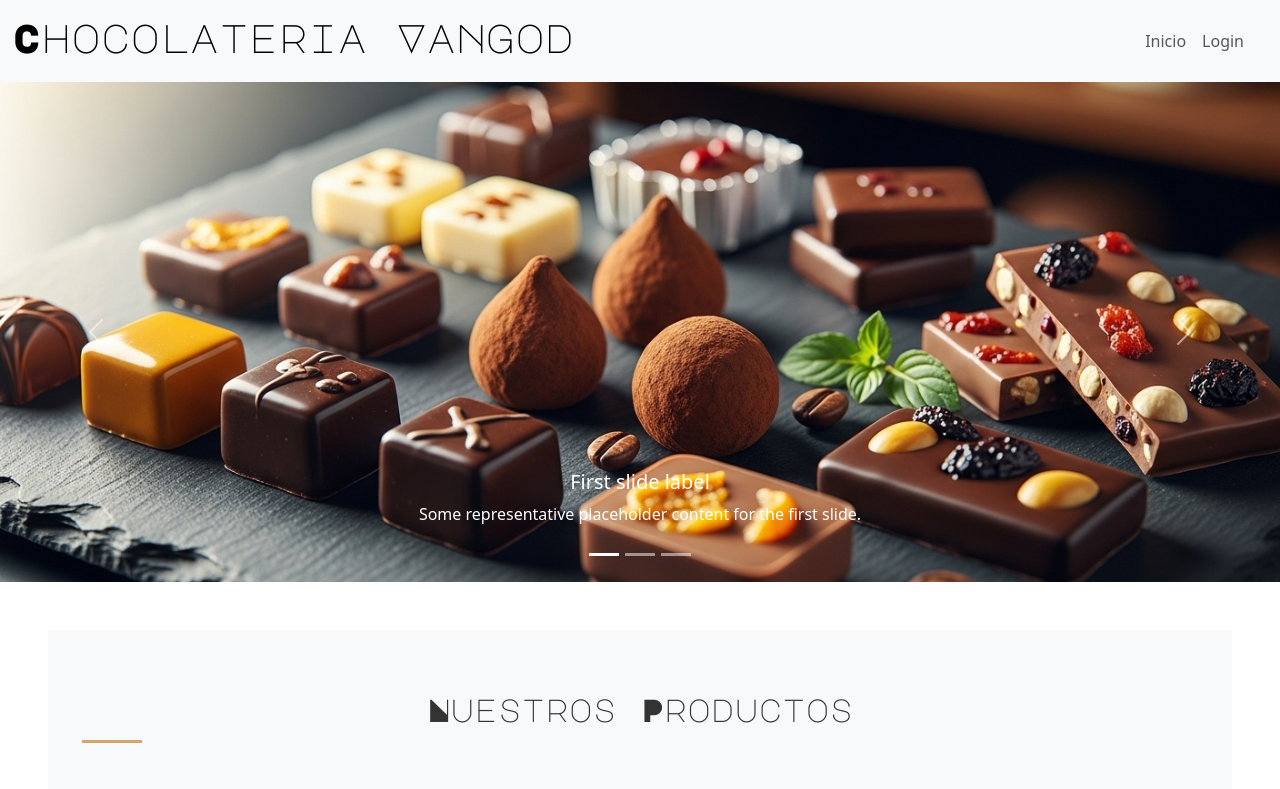
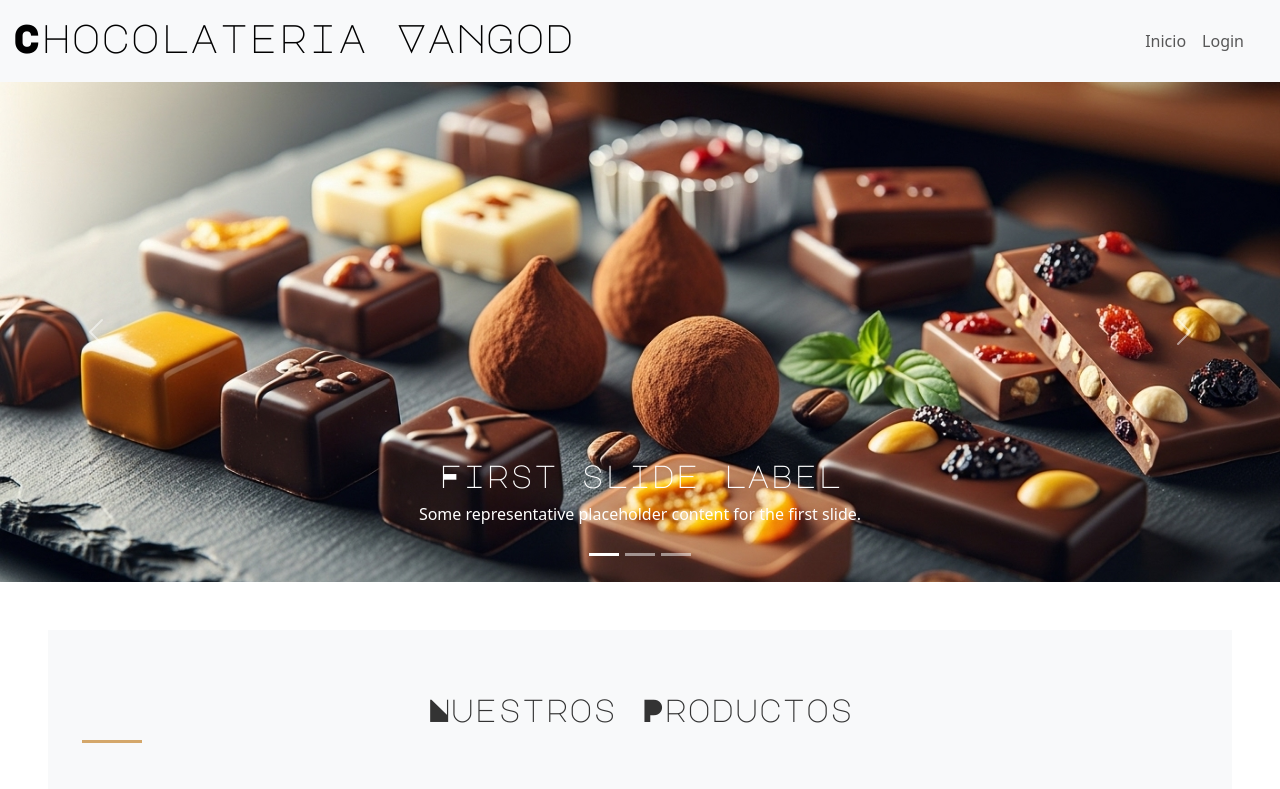
Before and after one commit to GRomanD3v/FinalModulo-6, a Vue app: page / in a window 1280 px wide. Shown: the top 789 px of the page. Built offline with nearby package versions, Linux system fonts and the light colour scheme.

Commit message:
modifica titulos

```diff
--- a/src/components/Carrousel.vue
+++ b/src/components/Carrousel.vue
@@ -10,21 +10,21 @@
     <div class="carousel-item active h-100">
       <img src="../assets/img/c-1.jpeg" class="d-block w-100 h-100 object-fit-cover" alt="...">
       <div class="carousel-caption d-none d-md-block">
-        <h5>First slide label</h5>
+        <h2>First slide label</h2>
         <p>Some representative placeholder content for the first slide.</p>
       </div>
     </div>
     <div class="carousel-item h-100">
       <img src="../assets/img/c-2.jpeg" class="d-block w-100 h-100 object-fit-cover" alt="...">
       <div class="carousel-caption d-none d-md-block">
-        <h5>Second slide label</h5>
+        <h2>Second slide label</h2>
         <p>Some representative placeholder content for the second slide.</p>
       </div>
     </div>
     <div class="carousel-item h-100">
       <img src="../assets/img/c-3.jpeg" class="d-block w-100 h-100 object-fit-cover" alt="...">
       <div class="carousel-caption d-none d-md-block">
-        <h5>Third slide label</h5>
+        <h2>Third slide label</h2>
         <p>Some representative placeholder content for the third slide.</p>
       </div>
     </div>
```
